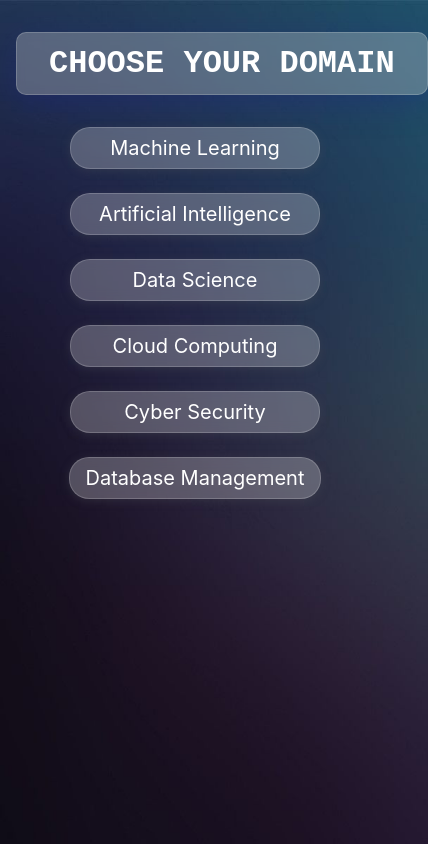
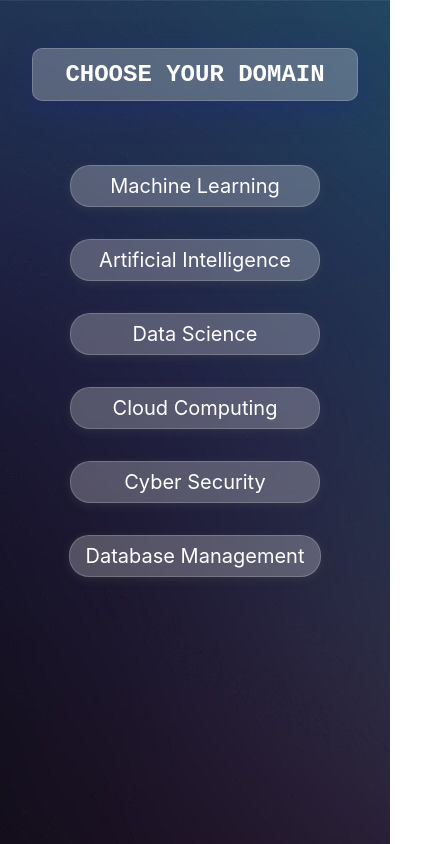
Before and after one commit to Balaganesh003/HTML_CSS, a plain HTML site: page index.html in a window 390 px wide. Shown: the whole page, 428 px wide, since content can reach past the window. Drawn offline with Linux system fonts and the light colour scheme.

Commit message:
updated the css

```diff
--- a/index.css
+++ b/index.css
@@ -7,7 +7,6 @@
 body {
   background-image: url('background.jpg');
   background-repeat: no-repeat;
-  background-size: cover;
   padding: 5rem 10rem;
 }
 
@@ -73,13 +72,18 @@ a:active {
 @media screen and (max-width: 768px) {
   .block {
     padding: 0.75rem 2rem;
-    font-size: 1rem;
+    font-size: 0.75rem;
+    margin: 0 auto 4rem auto;
   }
 
   body {
     height: 100vh;
-    width: 100vw;
-    padding: 2rem 1rem;
+    min-height: screen;
+    padding: 3rem 1rem 2rem 1rem;
+  }
+
+  .domain div {
+    gap: 2rem;
   }
 
   .domain {
```
